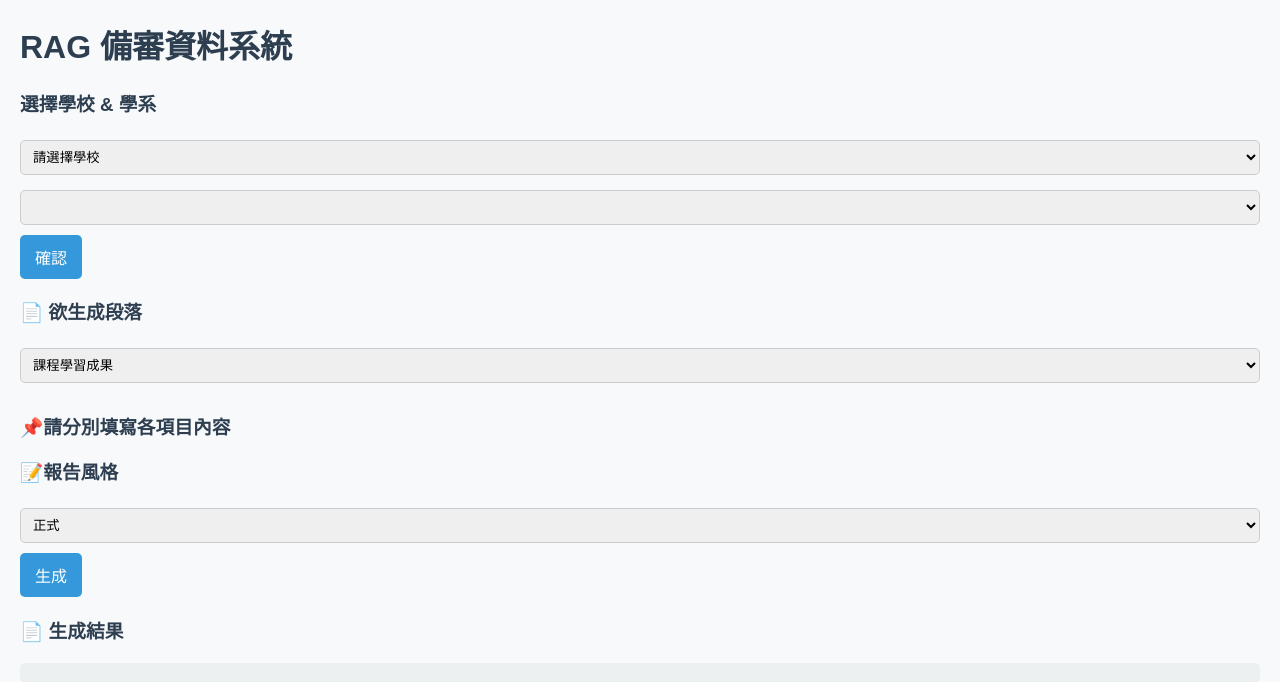
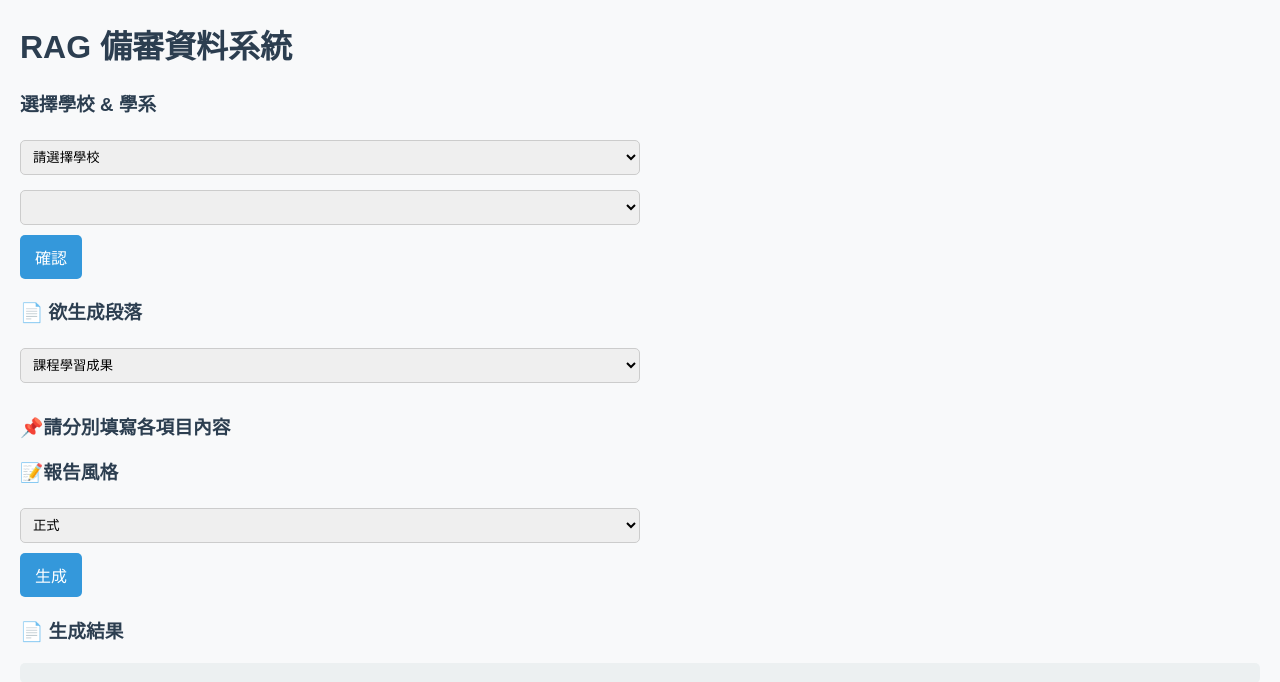
Before and after one commit to zhiyu220/document_generation, a Flask app: page / in a window 1280 px wide. Shown: the top 682 px of the page. Run offline with Flask 3, Linux system fonts and the light colour scheme; data that the repository does not hold is empty; some libraries are stand-ins or nearby versions.

Commit message:
Update style.css
更新了很多東西

```diff
--- a/static/style.css
+++ b/static/style.css
@@ -28,7 +28,7 @@ button:hover {
 
 /* 輸入框與選擇框 */
 input[type="file"], input[type="text"], select {
-    width: 100%;
+    width: 50%;
     padding: 8px;
     margin: 5px 0 10px;
     border: 1px solid #ccc;
@@ -79,7 +79,7 @@ label {
 
 /* 讓畫面變暗的背景 */
 #loading-overlay {
-    display: none; /* 預設隱藏 */
+    display: none;  /* 預設隱藏 */
     position: fixed;
     top: 0;
     left: 0;
@@ -87,6 +87,7 @@ label {
     height: 100%;
     background: rgba(0, 0, 0, 0.5); /* 半透明背景 */
     z-index: 1000;
+    display: flex;
     justify-content: center;
     align-items: center;
 }
@@ -103,6 +104,7 @@ label {
     font-weight: bold;
     text-align: center;
     box-shadow: 0 0 10px rgba(255, 255, 255, 0.5);
+    max-width: 300px;
 }
 
 /* 轉圈動畫 */
@@ -116,7 +118,6 @@ label {
     margin-bottom: 10px;
 }
 
-/* 轉圈的動畫效果 */
 @keyframes spin {
     0% { transform: rotate(0deg); }
     100% { transform: rotate(360deg); }
```
